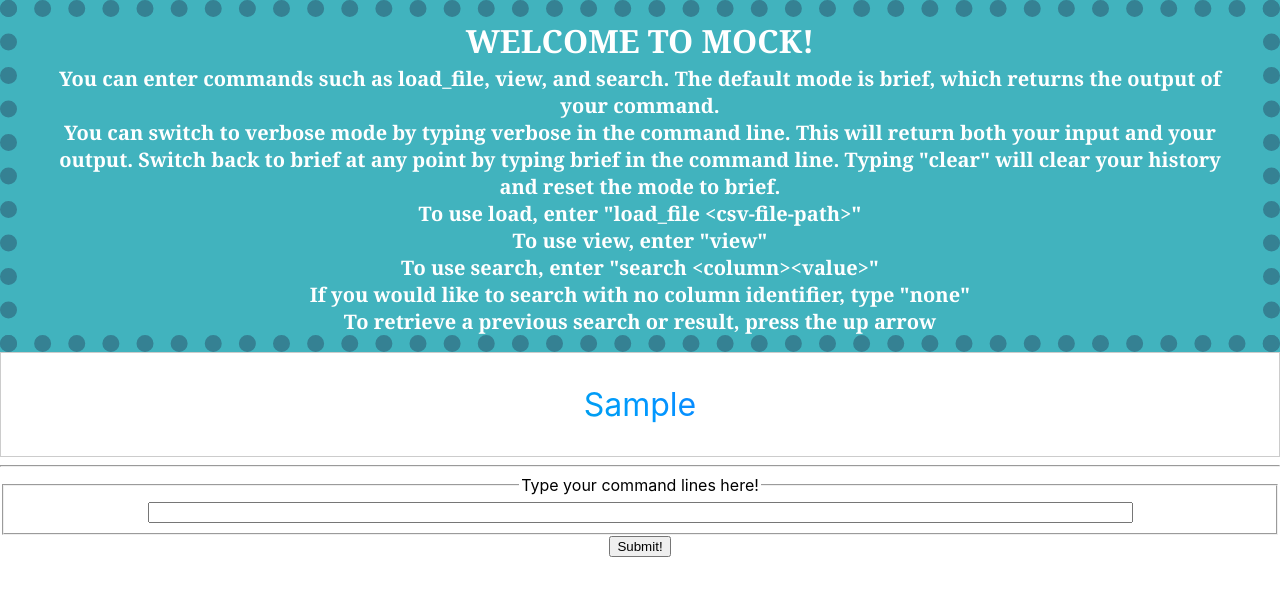
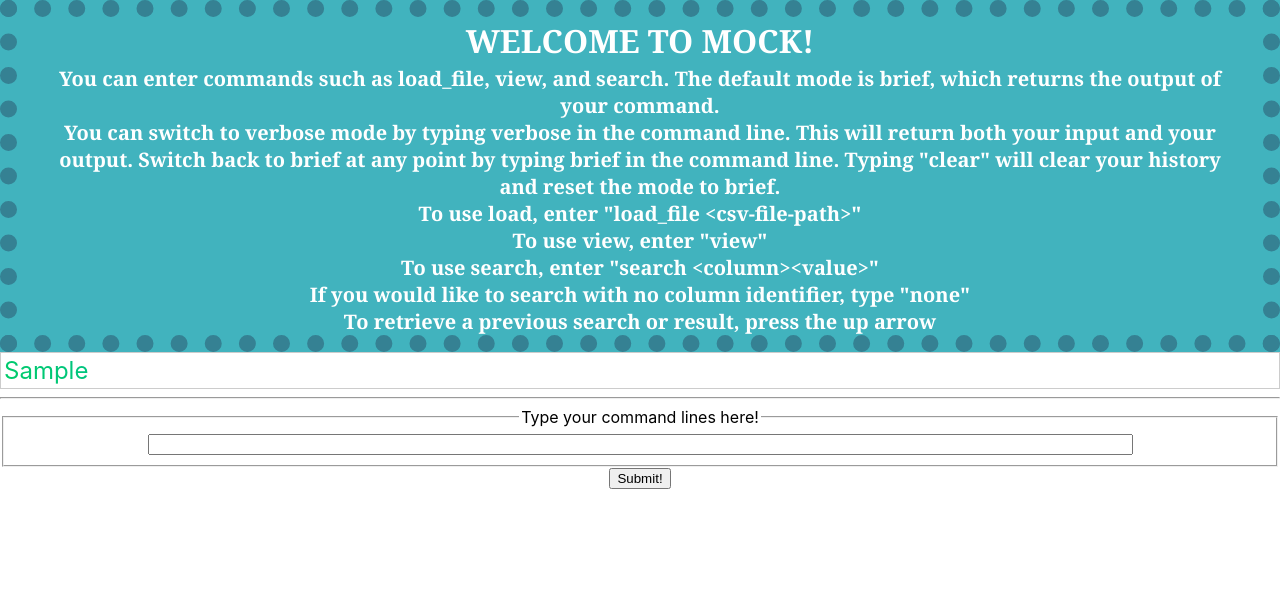
Before and after one commit to chloenevas/mock-deploy, a React (Vite) app in the folder mock/: page / in a window 1280 px wide. Both pictures are taken after typing "Sample" into the empty fields and a click on the button "Submit!". Shown: the top 596 px of the page. Built offline with nearby package versions, Linux system fonts and the light colour scheme.

Commit message:
attempted fix: html tables - struggling :(

```diff
--- a/mock/src/App.tsx
+++ b/mock/src/App.tsx
@@ -26,7 +26,9 @@ function App() {
         <div>To use load, enter "load_file &lt;csv-file-path&gt;"</div>
         <div>To use view, enter "view"</div>
         <div>To use search, enter "search &lt;column&gt;&lt;value&gt;"</div>
-        <div>If you would like to search with no column identifier, type "none"</div>
+        <div>
+          If you would like to search with no column identifier, type "none"
+        </div>
         <div>To retrieve a previous search or result, press the up arrow</div>
       </div>
       <REPL />
--- a/mock/src/History.tsx
+++ b/mock/src/History.tsx
@@ -8,9 +8,13 @@ interface HistoryProps {
 export function History(props: HistoryProps) {
   return (
     <div className="history">
-      {props.history.map((command, index) => (
-        <p>{command}</p>
-      ))}
+      <table>
+        {props.history.map((command, index) => (
+          <tr>
+            <td>{command}</td>
+          </tr>
+        ))}
+      </table>
     </div>
   );
 }
--- a/mock/src/index.css
+++ b/mock/src/index.css
@@ -13,7 +13,7 @@ code {
 }
 
 .history {
-  font-size: 2em;
+  font-size: 1.5em;
   background: linear-gradient(45deg, #0c6, #09f, #60f);
   background-clip: text;
   -webkit-background-clip: text; /* For older versions of Chrome/Safari */
```
Also changed, not shown: mock/src/viewCSV.tsx (+17 -12 lines).
